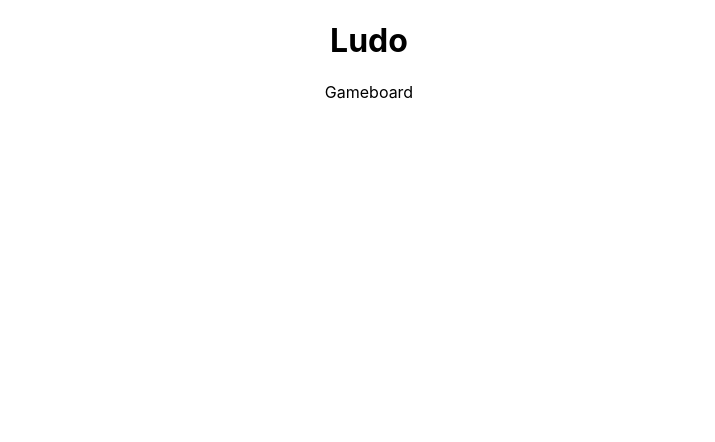
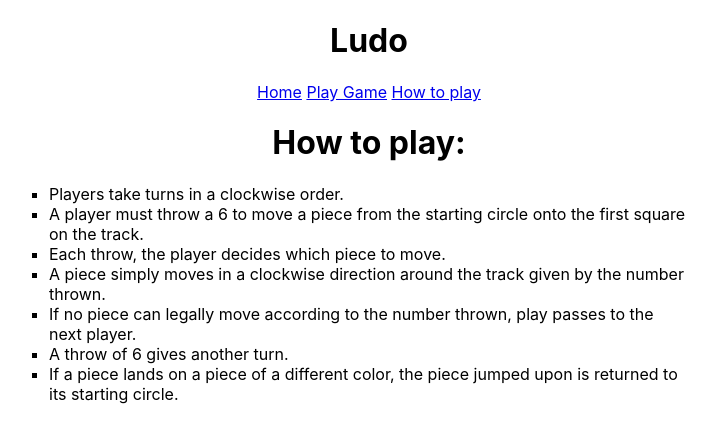
Before and after one commit to judibo/ludo-game, a React (Create React App) app: page /instructions in a window 1280 px wide. Shown: the top 442 px of the page, without its empty margins (271-986 px from the left). Built offline with nearby package versions, Linux system fonts and the light colour scheme.

Commit message:
Create NavBar

```diff
--- a/package.json
+++ b/package.json
@@ -3,11 +3,13 @@
   "version": "0.1.0",
   "private": true,
   "dependencies": {
+    "dotenv": "^6.1.0",
     "express": "^4.16.4",
     "mongoose": "^5.3.14",
     "morgan": "^1.9.1",
     "react": "^16.6.3",
     "react-dom": "^16.6.3",
+    "react-router-dom": "^4.3.1",
     "react-scripts": "2.1.1",
     "serve-favicon": "^2.5.0",
     "socket.io": "^2.1.1"
--- a/src/App.js
+++ b/src/App.js
@@ -1,14 +1,30 @@
 import React, { Component } from 'react';
 import './App.css';
-import GameBoard from './components/GameBoard/GameBoard';
+import Home from './pages/Home/Home';
+import GamePage from './pages/GamePage/GamePage';
+import Instructions from './pages/Instructions/Instructions';
+import {
+  BrowserRouter as Router,
+  Route,
+  Link
+} from 'react-router-dom';
 
 class App extends Component {
   render() {
     return (
+      <Router>
       <div className="App">
         <h1>Ludo</h1>
-        <GameBoard/>
+        <nav>
+          <Link to="/">Home</Link>{' '}
+          <Link to="/game">Play Game</Link>{' '}
+          <Link to="/instructions">How to play</Link>{' '}
+        </nav>
+        <Route exact path="/" component={Home}/>
+        <Route path="/game" render={() => <GamePage />}/>
+        <Route path="/instructions" render={() => <Instructions />}/>
       </div>
+    </Router>
     );
   }
 }
--- a/src/components/GameBoard/GameBoard.jsx
+++ b/src/components/GameBoard/GameBoard.jsx
@@ -1,8 +1,7 @@
 import React from 'react';
 
 const GameBoard = (props) => (
-    <div>Gameboard
-    </div>
+    <div>Gameboard</div>
 )
 
 export default GameBoard;
--- /dev/null
+++ b/src/pages/GamePage/GamePage.jsx
@@ -0,0 +1,14 @@
+import React, { Component } from 'react';
+import GameBoard from '../../components/GameBoard/GameBoard';
+
+class GamePage extends Component {
+  render() {
+    return (
+      <div className="GamePage">
+        <GameBoard />
+      </div>
+    );
+  }
+}
+
+export default GamePage;
--- /dev/null
+++ b/src/pages/Home/Home.jsx
@@ -0,0 +1,14 @@
+import React, { Component } from 'react';
+
+class Home extends Component {
+  render() {
+    return (
+      <div className="Home">
+        <h1>Welcome to Ludo</h1>
+        <p>Enjoy the game!</p>
+      </div>
+    );
+  }
+}
+
+export default Home;
--- /dev/null
+++ b/src/pages/Instructions/Instructions.jsx
@@ -0,0 +1,19 @@
+import React from 'react';
+import styles from './Instructions.module.css';
+
+const Instructions = (props) => (
+  <div>
+    <h1>How to play:</h1>
+    <ul className={styles.Instructions}>
+        <li>Players take turns in a clockwise order.</li>
+        <li>A player must throw a 6 to move a piece from the starting circle onto the first square on the track.</li>
+        <li>Each throw, the player decides which piece to move.</li>
+        <li>A piece simply moves in a clockwise direction around the track given by the number thrown.</li>
+        <li>If no piece can legally move according to the number thrown, play passes to the next player.</li>
+        <li>A throw of 6 gives another turn.</li>
+        <li>If a piece lands on a piece of a different color, the piece jumped upon is returned to its starting circle.</li>
+    </ul>
+  </div>
+)
+
+export default Instructions;
--- /dev/null
+++ b/src/pages/Instructions/Instructions.module.css
@@ -0,0 +1,8 @@
+.Instructions {
+    text-align: left;
+    padding: 0 20em;
+}
+
+li {
+    list-style: square;
+}
```
Also changed, not shown: config/database.js (added, +9 -0 lines), 1 other file (tests, documents, lock files or other folders).
